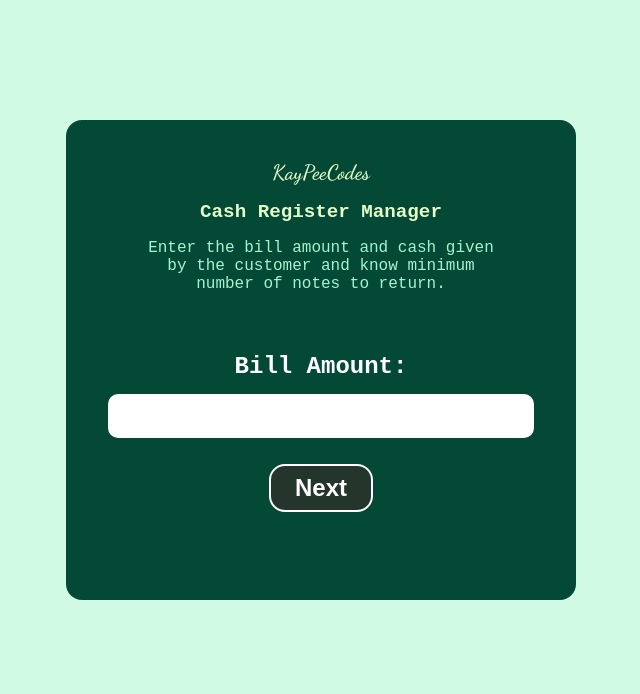
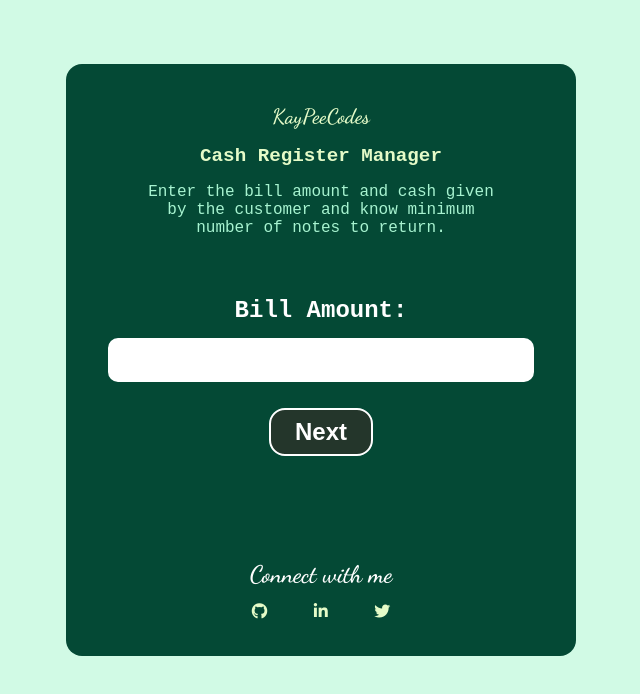
Before and after one commit to Kavita539/neog-mark10-Cash-Register-App, a plain HTML site: page index.html in a window 1280 px wide. Shown: the whole page, without its empty margins (319-959 px from the left). Drawn offline with Linux system fonts and the light colour scheme.

Commit message:
added sections

```diff
--- a/apps.js
+++ b/apps.js
@@ -53,7 +53,7 @@ function calculateChange(cash, bill) {
 }
 
 function error(message) {
-    errorMessage.style.display = block;
+    errorMessage.style.display = "block";
     errorMessage.innerText = message;
     output.style.display = "none";
 }
--- a/index.html
+++ b/index.html
@@ -7,6 +7,9 @@
     <meta name="viewport" content="width=device-width, initial-scale=1.0" />
     <title>Kavita | Cash Register Manager</title>
     <link rel="stylesheet" href="styles.css" />
+    <link rel="stylesheet" href="https://cdnjs.cloudflare.com/ajax/libs/font-awesome/5.15.3/css/all.min.css"
+        integrity="sha512-iBBXm8fW90+nuLcSKlbmrPcLa0OT92xO1BIsZ+ywDWZCvqsWgccV3gFoRBv0z+8dLJgyAHIhR35VZc2oM/gI1w=="
+        crossorigin="anonymous" referrerpolicy="no-referrer" />
 </head>
 
 <body>
@@ -35,8 +38,9 @@
                         </div>
                     </div>
                 </div>
+
                 <div class="hidden" id="output">
-                    <label for="returnChange">Return Change:<span id="returnAmount"></span></label>
+                    <label for="returnChange">Return Change:</label>
                     <table id="returnChange">
                         <tr>
                             <th>No. of Notes</th>
@@ -60,9 +64,27 @@
                         </tr>
                     </table>
                 </div>
+
                 <div class="card-footer">
-                    <p id="message"></p>
-                </div>
+                 <p id="message"></p>
+                 </div>
+                <footer>
+            <h3 class="footHeading">Connect with me</h3>
+            <ul class="">
+                <li class="">
+                    <a class="" target="_blank" href="https://github.com/Kavita539"><i
+                            class="fab fa-github"></i></a>
+                </li>
+                <li class="">
+                    <a class="" target="_blank" href="https://linkedin.com/in/kavita-pathak03"><i
+                            class="fab fa-linkedin-in"></i></a>
+                </li>
+                <li class="">
+                    <a class="" target="_blank" href="https://twitter.com/KavitaP_03"><i
+                            class="fab fa-twitter"></i></a>
+                </li>
+            </ul>
+        </footer>
             </div>
         </div>
     </section>
--- a/styles.css
+++ b/styles.css
@@ -120,6 +120,15 @@ label {
 
 .card-footer {
     padding: 0.75rem 0;
+    place-items: center;
+}
+
+.card-footer p {
+    width: 80%;
+    color: #A7F3D0;
+    font-weight: 2rem;
+    padding: 0.5rem;
+    margin: auto;
 }
 
 .output-table {
@@ -143,3 +152,50 @@ td {
 th {
     font-weight: lighter;
 }
+
+footer {
+    background-color: var(--primary-color);
+    padding: 1rem;
+    text-align: center;
+}
+
+.footHeading {
+    margin: 0;
+    font-family: 'Dancing Script', cursive;
+    color: white;
+    font-weight: bolder;
+    font-size: 1.5rem;
+
+}
+
+ul {
+    padding-inline-start: 0px;
+    margin: 0.5rem auto 0 auto;
+}
+
+
+li {
+    display: inline;
+    font-size: 1.5rem;
+    margin: 0 0.5rem;
+
+}
+
+
+a{
+    color: rgb(229, 251, 200);
+    text-decoration: none;
+	padding: 0.5rem;
+	font-weight: 1000;
+	font-size: 1rem;
+}
+
+a:hover {
+    color: black;
+}
+
+
+.item-active {
+	border-bottom: 2px solid;
+	font-weight: bold;
+}
```
